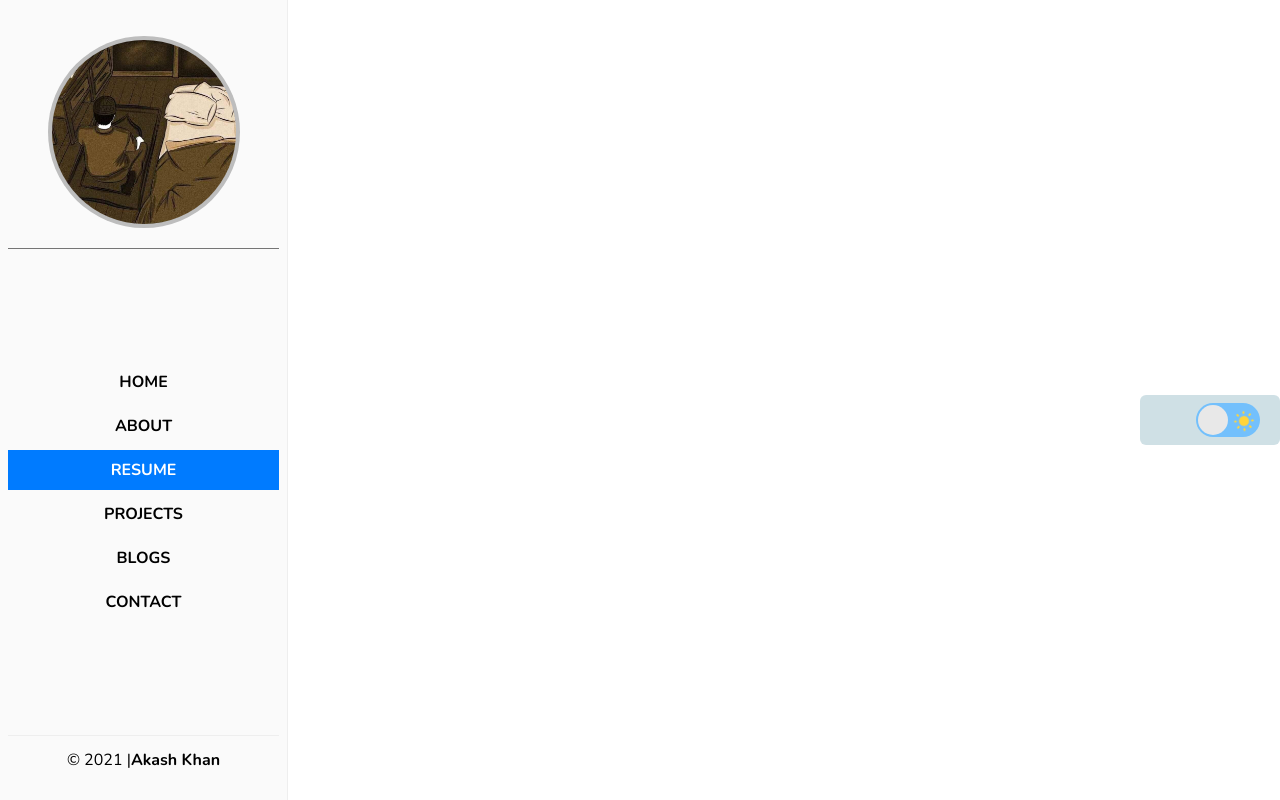
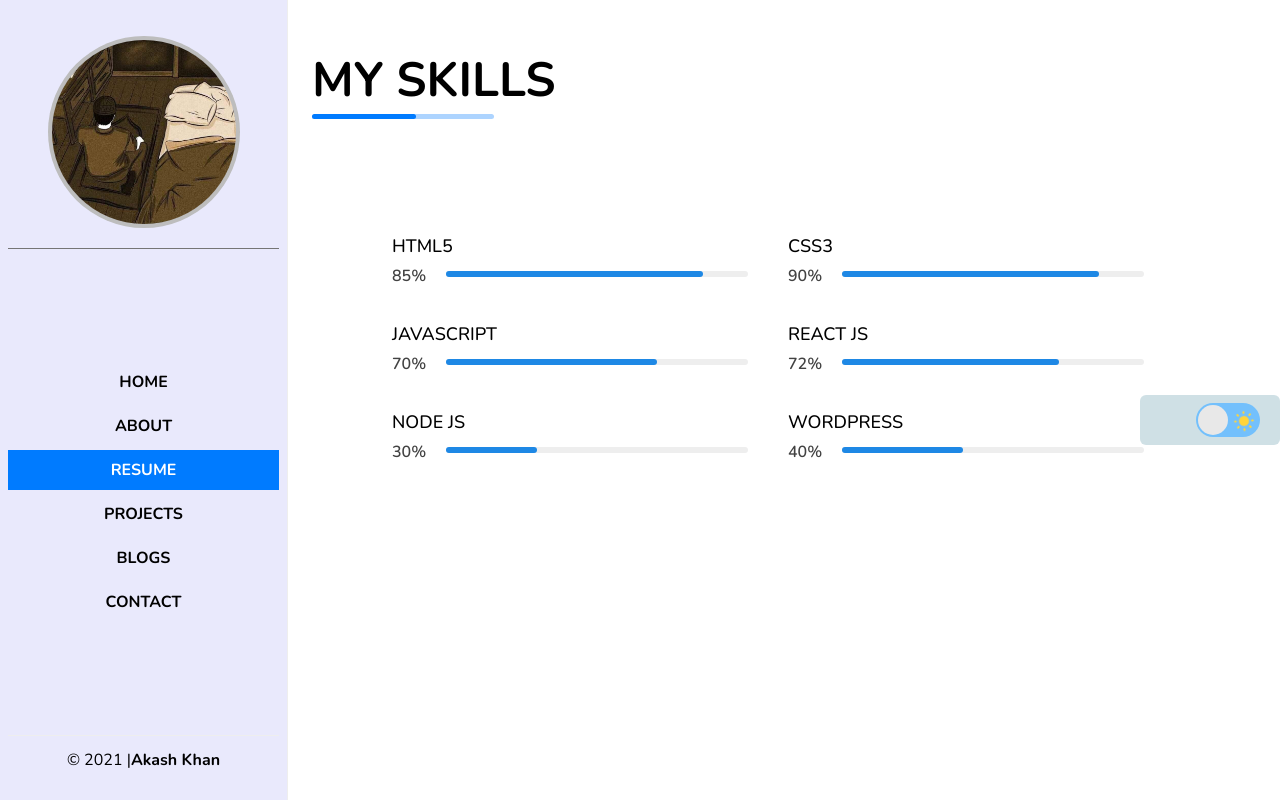
Before and after one commit to akash-khan-311/my-portfolio, a React (Vite) app: page /resume in a window 1280 px wide. Built offline with nearby package versions, Linux system fonts and the light colour scheme; some icons are missing.

Commit message:
resume page added in this page only my skills part has completed

```diff
--- a/src/Pages/Home/About/About.jsx
+++ b/src/Pages/Home/About/About.jsx
@@ -52,7 +52,12 @@ const About = () => {
                   </div>
                 </div>
                 <div className="mt-5">
-                  <MyBtn text={"download resume"} />
+                  <MyBtn
+                    adress={
+                      "https://drive.google.com/u/0/uc?id=1pp_yaZWTGE5D64XM1_HmdJeJ867LUHAc&export=download"
+                    }
+                    text={"download resume"}
+                  />
                 </div>
               </div>
             </div>
--- a/src/Pages/Home/Sidebar/Sidebar.jsx
+++ b/src/Pages/Home/Sidebar/Sidebar.jsx
@@ -23,7 +23,7 @@ const Sidebar = () => {
 
       {/* sidebar */}
       <div
-        className={`z-10 sm:fixed  flex flex-col justify-between overflow-x-hidden overflow-y-hidden w-72 space-y-6 px-2 py-4 absolute border-r inset-y-0 left-0 transform bg-[#e4e4e433] dark:bg-[#191D2B] ${
+        className={`z-10 sm:fixed  flex flex-col justify-between overflow-x-hidden overflow-y-hidden w-72 space-y-6 px-2 py-4 absolute border-r inset-y-0 left-0 transform bg-[#e9e9fc] dark:bg-[#191D2B] ${
           isActive && "-translate-x-full"
         }  xl:translate-x-0  transition duration-200 ease-in-out`}
       >
--- a/src/Pages/Resume/Resume.jsx
+++ b/src/Pages/Resume/Resume.jsx
@@ -1,11 +1,138 @@
-
+import PageTitle from "../../components/PageTitle/PageTitle";
 
 const Resume = () => {
-    return (
-        <div>
+  return (
+    <div>
+      <section>
+        <PageTitle title={"my skills"} />
+        <div className="mt-32 lg:px-20 md:px-10 sm:px-5 px-0 space-y-5">
+          {/* first */}
+          <div className="grid grid-cols-1 lg:grid-cols-2 gap-x-10 space-y-5 lg:space-y-0">
+            {/* Html */}
+            <div>
+              <div className="mb-1  font-medium dark:text-white uppercase text-lg">
+                html5
+              </div>
 
+              {/* Progress */}
+              <div className="flex items-center gap-5">
+                <p className="dark:text-gray-400 text-gray-800 font-semibold text-base mb-3">
+                  85%
+                </p>
+                <div className="w-full bg-gray-200 rounded-full h-1.5 mb-4 dark:bg-gray-700">
+                  <div
+                    className="bg-blue-600 h-1.5 rounded-full dark:bg-blue-500"
+                    style={{ width: "85%" }}
+                  />
+                </div>
+              </div>
+            </div>
+            {/* css */}
+            <div>
+              <div className="mb-1  font-medium dark:text-white uppercase text-lg">
+                CSS3
+              </div>
+
+              {/* Progress */}
+              <div className="flex items-center gap-5">
+                <p className="dark:text-gray-400 text-gray-800 font-semibold text-base mb-3">
+                  90%
+                </p>
+                <div className="w-full bg-gray-200 rounded-full h-1.5 mb-4 dark:bg-gray-700">
+                  <div
+                    className="bg-blue-600 h-1.5 rounded-full dark:bg-blue-500"
+                    style={{ width: "85%" }}
+                  />
+                </div>
+              </div>
+            </div>
+          </div>
+          {/* Second */}
+          <div className="grid grid-cols-1 lg:grid-cols-2 gap-x-10 space-y-5 lg:space-y-0">
+            {/* Javascript */}
+            <div>
+              <div className="mb-1  font-medium dark:text-white uppercase text-lg">
+                JavaScript
+              </div>
+
+              {/* Progress */}
+              <div className="flex items-center gap-5">
+                <p className="dark:text-gray-400 text-gray-800 font-semibold text-base mb-3">
+                  70%
+                </p>
+                <div className="w-full bg-gray-200 rounded-full h-1.5 mb-4 dark:bg-gray-700">
+                  <div
+                    className="bg-blue-600 h-1.5 rounded-full dark:bg-blue-500"
+                    style={{ width: "70%" }}
+                  />
+                </div>
+              </div>
+            </div>
+            {/* react js */}
+            <div>
+              <div className="mb-1  font-medium dark:text-white uppercase text-lg">
+                react js
+              </div>
+
+              {/* Progress */}
+              <div className="flex items-center gap-5">
+                <p className="dark:text-gray-400 text-gray-800 font-semibold text-base mb-3">
+                  72%
+                </p>
+                <div className="w-full bg-gray-200 rounded-full h-1.5 mb-4 dark:bg-gray-700">
+                  <div
+                    className="bg-blue-600 h-1.5 rounded-full dark:bg-blue-500"
+                    style={{ width: "72%" }}
+                  />
+                </div>
+              </div>
+            </div>
+          </div>
+          {/* Third */}
+          <div className="grid grid-cols-1 lg:grid-cols-2 gap-x-10 space-y-5 lg:space-y-0">
+            {/* Node js */}
+            <div>
+              <div className="mb-1  font-medium dark:text-white uppercase text-lg">
+                node js
+              </div>
+
+              {/* Progress */}
+              <div className="flex items-center gap-5">
+                <p className="dark:text-gray-400 text-gray-800 font-semibold text-base mb-3">
+                  30%
+                </p>
+                <div className="w-full bg-gray-200 rounded-full h-1.5 mb-4 dark:bg-gray-700">
+                  <div
+                    className="bg-blue-600 h-1.5 rounded-full dark:bg-blue-500"
+                    style={{ width: "30%" }}
+                  />
+                </div>
+              </div>
+            </div>
+            {/* wordpress */}
+            <div>
+              <div className="mb-1  font-medium dark:text-white uppercase text-lg">
+                wordpress
+              </div>
+
+              {/* Progress */}
+              <div className="flex items-center gap-5">
+                <p className="dark:text-gray-400 text-gray-800 font-semibold text-base mb-3">
+                  40%
+                </p>
+                <div className="w-full bg-gray-200 rounded-full h-1.5 mb-4 dark:bg-gray-700">
+                  <div
+                    className="bg-blue-600 h-1.5 rounded-full dark:bg-blue-500"
+                    style={{ width: "40%" }}
+                  />
+                </div>
+              </div>
+            </div>
+          </div>
         </div>
-    );
+      </section>
+    </div>
+  );
 };
 
 export default Resume;
```
